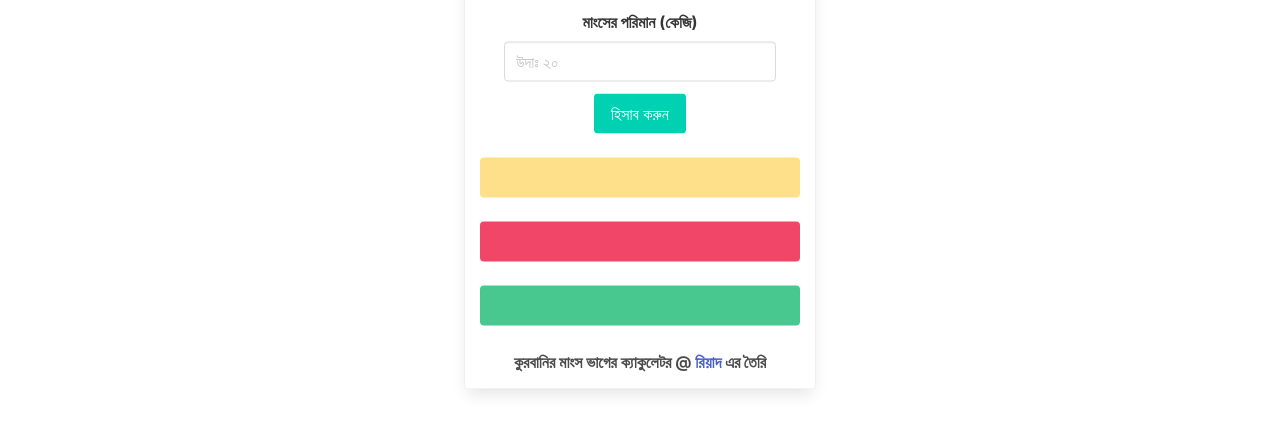
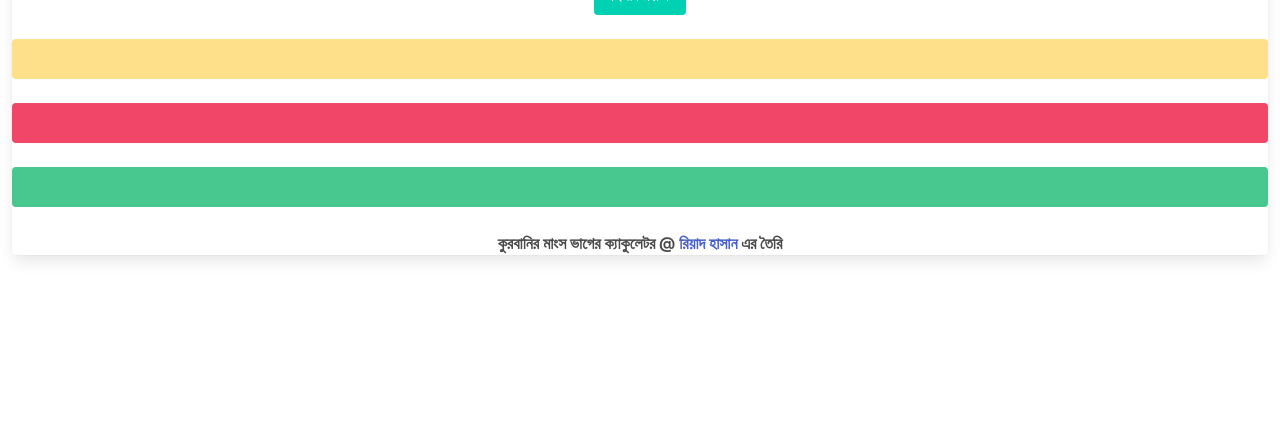
Before and after one commit to riadhassan/Kurbani, a plain HTML site: page index.html in a window 1280 px wide. Shown: the part 272-706 px from the top of the page. Drawn offline with nearby package versions, Linux system fonts and the light colour scheme.

Commit message:
Update index.html

```diff
--- a/index.html
+++ b/index.html
@@ -6,27 +6,17 @@
     <title>কুরবানির মাংস ভাগ</title>
     <link rel="stylesheet" href="https://cdn.jsdelivr.net/npm/bulma@0.9.3/css/bulma.min.css">
     <style>
-        .container{
-            display: flex;
+        .center{
             justify-content: center;
-            margin: auto;
-            padding: auto;
-            position: absolute;
-            top: 50%;
-            left: 50%;
-            transform: translate(-50%, -50%);
             text-align: center;
         }
-        .center{
-            justify-content: center;
-        }
     </style>
-    <link rel="icon" href="https://simg.nicepng.com/png/small/25-255746_png-file-svg-cow-head-icon-png.png">
+     <link rel="icon" href="https://simg.nicepng.com/png/small/25-255746_png-file-svg-cow-head-icon-png.png">
   </head>
   <body>
-      <div class="container">
-        <div class="columns">
-          <div class="card" style="margin: 15px; padding: 15px;">
+    <div class="column">
+      <div class="center">
+          <div class="card">
               <div class="card-content">
                   <div class="content">
                       <h3>কুরবানির মাংস ভাগ</h3>
@@ -65,14 +55,14 @@
               </div>
               <div class="notification is-success">
                   <p id="woner"></p>
-               </div>
+                </div>
                 <div class="content has-text-centered">
                   <p>
-                    কুরবানির মাংস ভাগের ক্যাকুলেটর @ <a href="https://riadhassan.com/"> রিয়াদ </a> এর তৈরি
+                    কুরবানির মাংস ভাগের ক্যাকুলেটর @ <a href="https://riadhassan.com/"> রিয়াদ হাসান </a> এর তৈরি
                   </p>
                 </div>
-          </div>
-      </div>
+            </div>
+        </div>
     </div>
   </body>
   <script>
@@ -82,10 +72,6 @@
             var partner_count = parseFloat(document.getElementById('partner').value);
             socity = (product_weight/3).toFixed(3);
             woner = ((product_weight - socity)/partner_count).toFixed(3);
-            console.log(product_weight);
-            console.log(partner_count);
-            console.log(socity);
-            console.log(woner);
 
             society_part_in_kg = socity.toString().split(".")[0];
             society_part_in_gm = socity.toString().split(".")[1];
```
